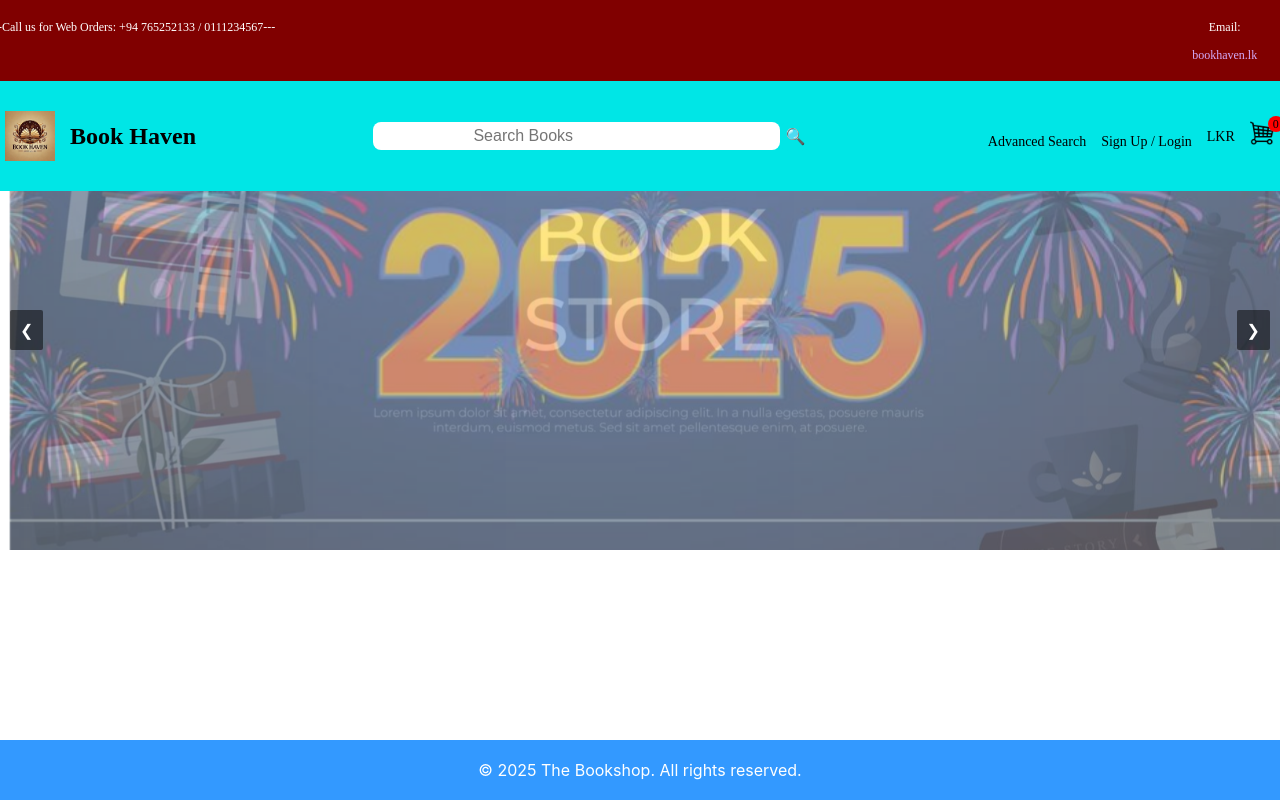
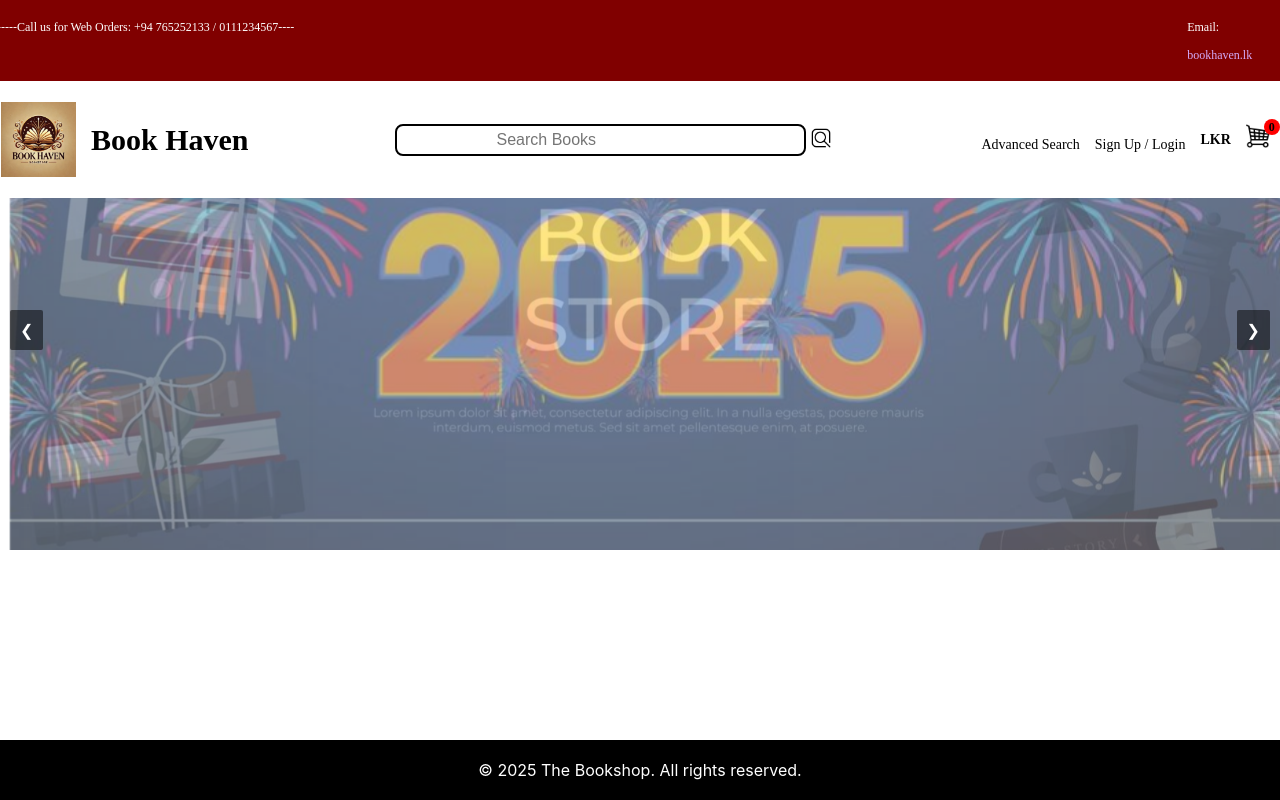
Before and after one commit to Pubudu11/Bookstore, a React (Vite) app in the folder bookstore-frontend/: page / in a window 1280 px wide. Built offline with nearby package versions, Linux system fonts and the light colour scheme.

Commit message:
Update styles for Footer and Navbar

```diff
--- a/bookstore-frontend/src/components/Footer/Footer.css
+++ b/bookstore-frontend/src/components/Footer/Footer.css
@@ -1,5 +1,5 @@
 .footer {
-  background-color: #3399ff;
+  background-color: black;
   color: white;
   text-align: center;
   padding: 2px 0;
--- a/bookstore-frontend/src/components/Login/UserLogin.css
+++ b/bookstore-frontend/src/components/Login/UserLogin.css
@@ -1,7 +1,7 @@
 .login-container {
   /* background-color: rgba(73, 240, 168, 0.35); */
   background-color: #00000079;
-  padding: 200px;
+  padding: 130px;
   border-radius: 8px;
   width: 100%;
   max-width: 300px;
--- a/bookstore-frontend/src/components/Login/UserLogin.tsx
+++ b/bookstore-frontend/src/components/Login/UserLogin.tsx
@@ -19,6 +19,7 @@ const UserLogin: React.FC = () => {
   };
 
   return (
+    <div className="center-container">
       <div className="login-container">
         <h2>User Login</h2>
         <form onSubmit={handleLogin}>
@@ -59,6 +60,7 @@ const UserLogin: React.FC = () => {
           Don't have an account? <a href="/register">Register</a>
         </p>
       </div>
+    </div>
   );
 };
 
--- a/bookstore-frontend/src/components/Navbar/Navbar.css
+++ b/bookstore-frontend/src/components/Navbar/Navbar.css
@@ -4,7 +4,7 @@
   width: 100%;
   right: 0;
   background: #800000;
-  z-index: 1000;
+  z-index: 500;
   color: white;
   padding: 1px 20px;
   box-shadow: 0 2px 5px rgba(0, 0, 0, 0.1);
@@ -18,23 +18,23 @@
   color: white;
   display: flex;
   justify-content: space-between;
-  padding: 5px 10px;
+  padding: 5px;
   font-size: 12px;
   overflow-y: auto;
   width: 99%;
-  text-align: center;
 }
 
 /* Main Header */
 .main-header {
-  background-color: #00e6e6;
+  background-color: white;
   color: black;
   display: flex;
   justify-content: space-between;
   align-items: center;
-  padding: 25px 20px;
+  padding: 16px;
   position: absolute;
   width: 96.5%;
+  font-weight: bold;
 }
 
 .top-bar .email a {
@@ -53,15 +53,15 @@
 }
 
 .logo {
-  width: 50px;
-  height: 50px;
+  width: 75px;
+  height: 75px;
   margin-right: 10px;
   padding: 5px;
   font-weight: bold;
 }
 
 .site-name {
-  font-size: 24px;
+  font-size: 30px;
   margin: 0;
 }
 
@@ -69,17 +69,18 @@
 .search-section {
   display: flex;
   align-items: center;
+  color: black;
 }
 
 .search-input {
   padding: 5px 100px;
   font-size: 16px;
-  border: none;
+  border: 2px solid black;
   border-radius: 8px;
 }
 
 .search-button {
-  background-color: #00e6e6;
+  background-color: white;
   border-radius: 8px;
   padding: 5px;
   cursor: pointer;
--- a/bookstore-frontend/src/components/Navbar/Navbar.tsx
+++ b/bookstore-frontend/src/components/Navbar/Navbar.tsx
@@ -1,14 +1,12 @@
-import React from "react";
-import { Link } from "react-router-dom";
-import "./Navbar.css";
+import "./Navbar.css"; // Assuming CSS file for styling
 
-const Header: React.FC = () => {
+const Header = () => {
   return (
     <header className="navbar">
       {/* Top Bar */}
       <div className="top-bar">
         <p className="contact">
-          ---Call us for Web Orders: +94 765252133 / 0111234567---
+          --------Call us for Web Orders: +94 765252133 / 0111234567----
         </p>
         <p className="email">
           Email: <a href="mailto:bookhaven.lk">bookhaven.lk</a>
@@ -28,16 +26,18 @@ const Header: React.FC = () => {
             placeholder="Search Books"
             className="search-input"
           />
-          <button className="search-button">🔍</button>
+          <button className="search-button">
+            <img src="search_icon.png" alt="Search" />
+          </button>
         </div>
 
         <div className="nav-section">
-          <Link to="/advanced-search" className="nav-link">
+          <a href="/advanced-search" className="nav-link">
             Advanced Search
-          </Link>
-          <Link to="/login" className="nav-link">
+          </a>
+          <a href="/login" className="nav-link">
             Sign Up / Login
-          </Link>
+          </a>
           <span className="currency">LKR</span>
           <div className="cart">
             <img src="cart-icon.png" alt="Cart" />
```
Lines whose indentation alone changed are shown as unchanged.
